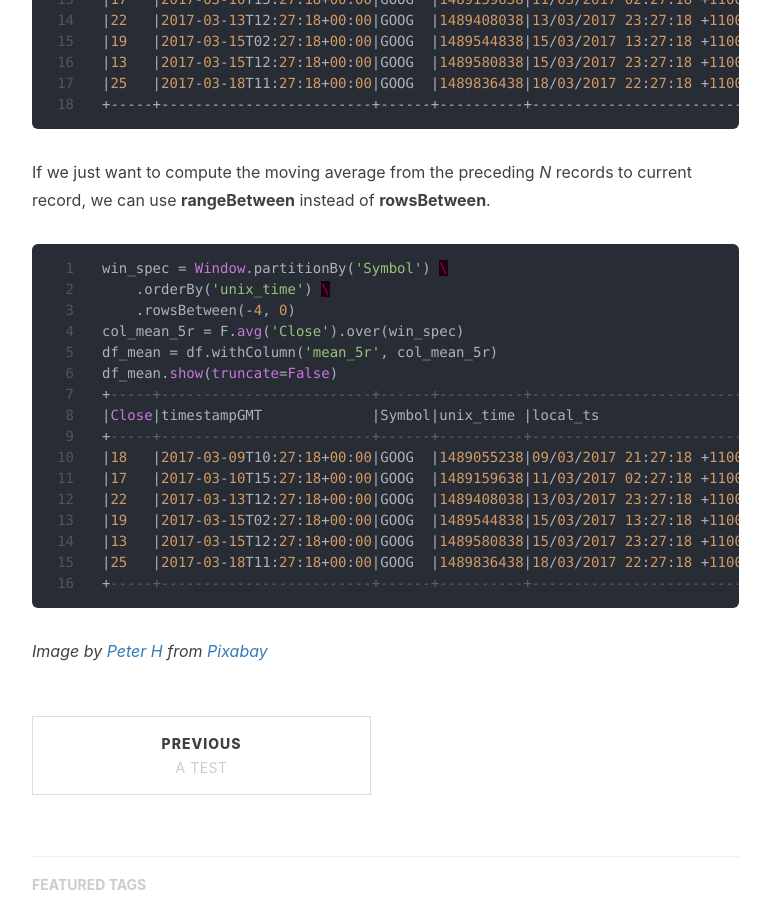
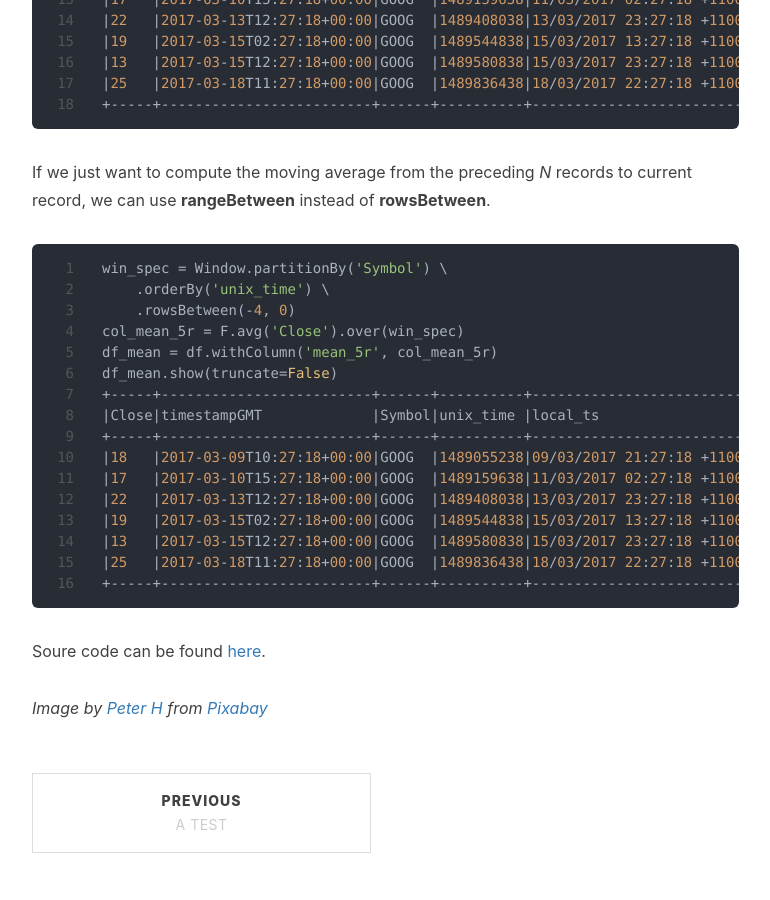
Before and after one commit to q15928/q15928.github.io, a Jekyll site: the page built from _posts/2019-09-10-pyspark-time-series.md, in a window 1280 px wide and 900 px high, scrolled down 2867 px. Shown: the whole window, without its empty margins (233-1003 px from the left). Built offline with Jekyll 4.4.1, drawn with Linux system fonts in a browser that asks for light colours; nearby versions of some CDN libraries; comment, search, counter and statistics services are not loaded.

Commit message:
Added source code

````diff
--- a/_posts/2019-09-10-pyspark-time-series.md
+++ b/_posts/2019-09-10-pyspark-time-series.md
@@ -93,7 +93,7 @@ df_mean.show(truncate=False)
 +-----+-------------------------+------+----------+-------------------------+-------------------+-------+
 ```
 If we just want to compute the moving average from the preceding *N* records to current record, we can use **rangeBetween** instead of **rowsBetween**.
-```sql
+```python
 win_spec = Window.partitionBy('Symbol') \
     .orderBy('unix_time') \
     .rowsBetween(-4, 0)
@@ -111,5 +111,6 @@ df_mean.show(truncate=False)
 |25   |2017-03-18T11:27:18+00:00|GOOG  |1489836438|18/03/2017 22:27:18 +1100|2017-03-18 00:00:00|19.2   |
 +-----+-------------------------+------+----------+-------------------------+-------------------+-------+
 ```
+Soure code can be found [here](https://github.com/q15928/python-snippets/blob/master/pyspark/time-series/pyspark_ts.py).
 
 *Image by [Peter H](https://pixabay.com/users/Tama66-1032521/?utm_source=link-attribution&amp;utm_medium=referral&amp;utm_campaign=image&amp;utm_content=4427609) from [Pixabay](https://pixabay.com/?utm_source=link-attribution&amp;utm_medium=referral&amp;utm_campaign=image&amp;utm_content=4427609)*
````
